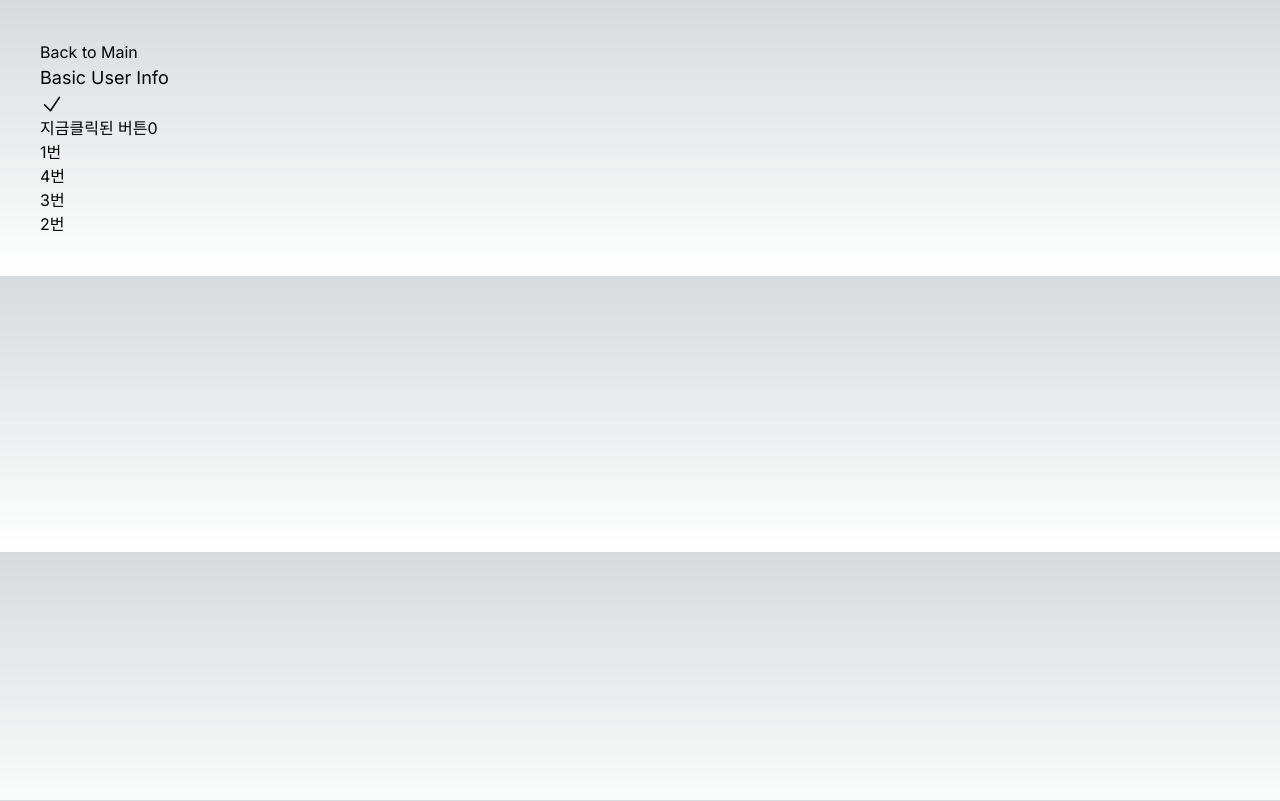
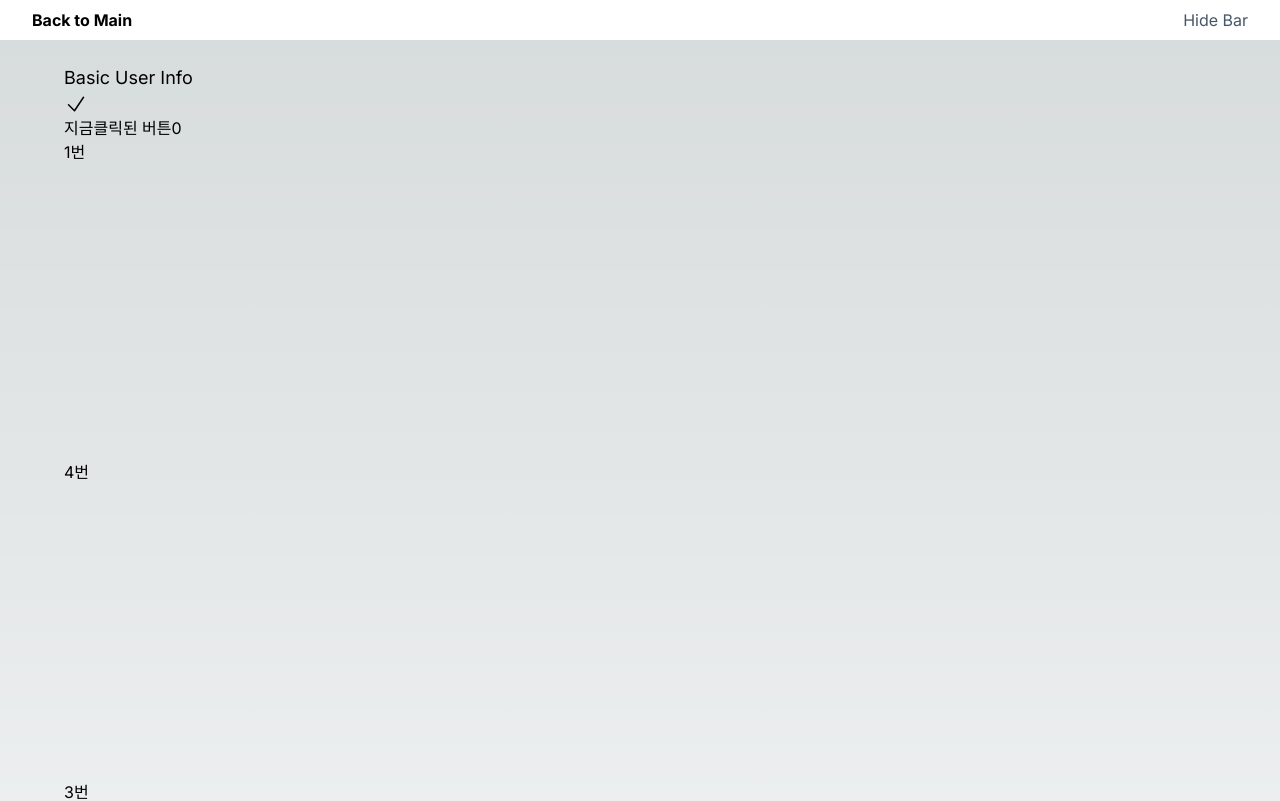
Before and after one commit to Ruderud/custom-form-wizard, a Next.js app: page /onboarding/user-info in a window 1280 px wide. Shown: the top 801 px of the page. Built offline with nearby package versions, Linux system fonts and the light colour scheme.

Commit message:
feat: TopBar 지울수있는기능 추가

```diff
--- a/src/app/layout.tsx
+++ b/src/app/layout.tsx
@@ -1,3 +1,4 @@
+import { TopBar } from '@/components/client/TopBar';
 import './globals.css';
 import { Inter } from 'next/font/google';
 
--- a/src/app/onboarding/page.tsx
+++ b/src/app/onboarding/page.tsx
@@ -1,14 +1,18 @@
+import { TopBar } from '@/components/client/TopBar';
 import Link from 'next/link';
 
 export const runtime = 'edge';
 
 export default function IndexPage() {
   return (
+    <>
+      <TopBar />
       <main className="p-10 flex flex-col ">
         <div className="p-10 text-center text-2xl">{"Let's Start"}</div>
         <Link className="rounded-lg px-5 py-2 bg-slate-400" href={'/onboarding/user-info'}>
           Start
         </Link>
       </main>
+    </>
   );
 }
--- a/src/app/onboarding/user-info/page.tsx
+++ b/src/app/onboarding/user-info/page.tsx
@@ -1,17 +1,19 @@
 import Image from 'next/image';
-import { ScrollSnapFormSlider } from '../../../component/client/ScrollSnapFormSlider';
-import Link from 'next/link';
+import { ScrollSnapFormSlider } from '../../../components/client/ScrollSnapFormSlider';
+import { TopBar } from '@/components/client/TopBar';
 
 export const runtime = 'edge';
 
 export default function UserInfo() {
   return (
-    <main className="p-10">
-      <Link href="/">Back to Main</Link>
-      <div className="text-lg color:red">Basic User Info</div>
-      <Image src="/icons/check.svg" alt="Check" className="dark:invert" width={24} height={24} priority />
+    <>
+      <TopBar />
+      <main className="p-16">
+        <div className="text-lg color:red">Basic User Info</div>
+        <Image src="/icons/check.svg" alt="Check" className="dark:invert" width={24} height={24} priority />
 
-      <ScrollSnapFormSlider />
-    </main>
+        <ScrollSnapFormSlider />
+      </main>
+    </>
   );
 }
--- /dev/null
+++ b/src/components/client/TopBar.tsx
@@ -0,0 +1,21 @@
+'use client';
+
+import Link from 'next/link';
+import { useState } from 'react';
+
+export const TopBar = () => {
+  const [isVisible, setIsVisible] = useState<boolean>(true);
+
+  const handleButtonClick = () => setIsVisible(false);
+
+  return (
+    <div className={`${isVisible ? 'absolute' : 'hidden'} bg-white w-full py-2 px-8 flex justify-between`}>
+      <Link className="text-black font-bold" href="/">
+        Back to Main
+      </Link>
+      <button className="text-slate-600" onClick={handleButtonClick}>
+        Hide Bar
+      </button>
+    </div>
+  );
+};
```
Also changed, not shown: src/components/client/Dropdown.tsx (added), src/components/client/ScrollSnapFormSlider.tsx (renamed from src/component/client/ScrollSnapFormSlider.tsx). Lines whose indentation alone changed are shown as unchanged.
